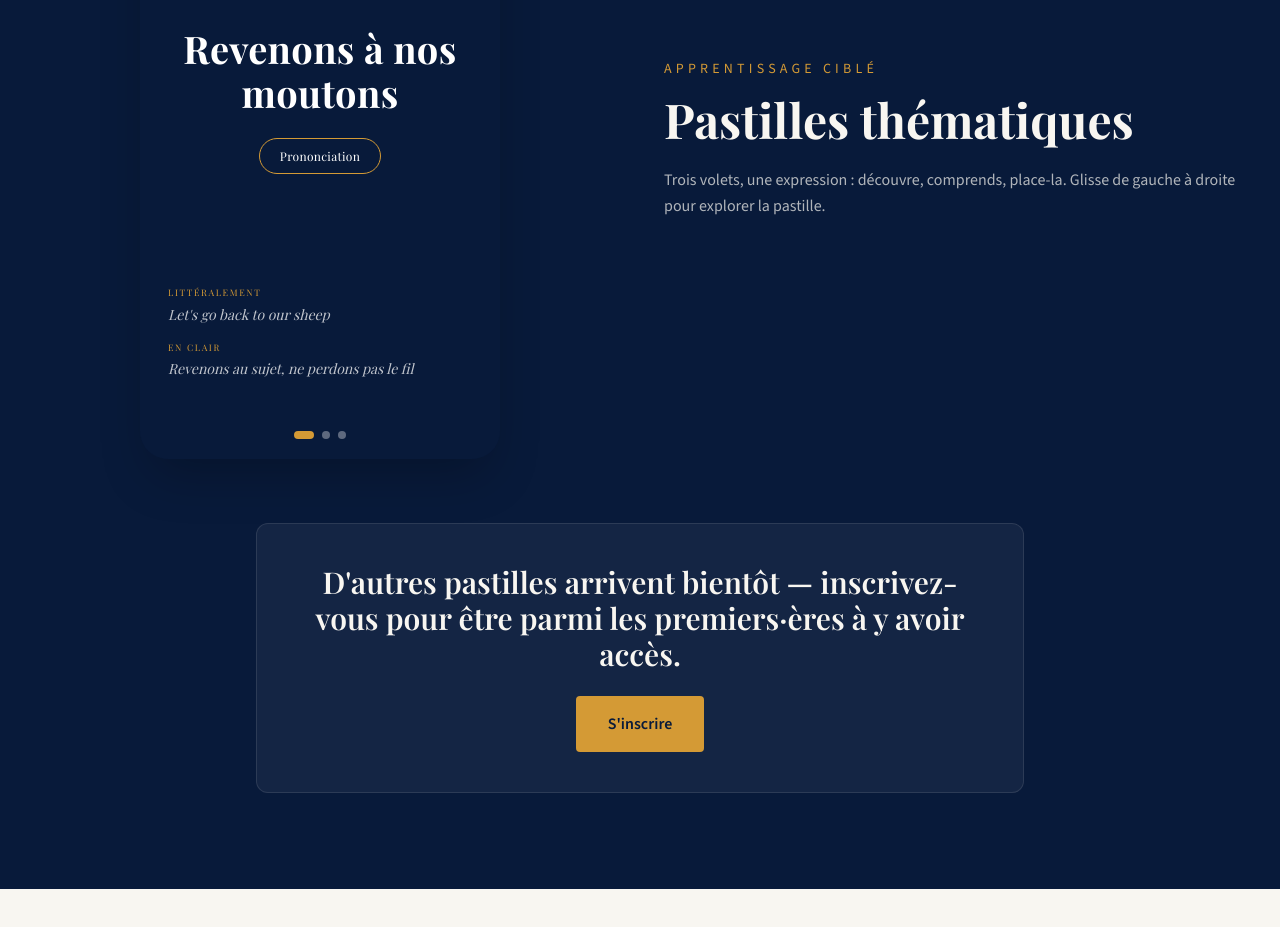
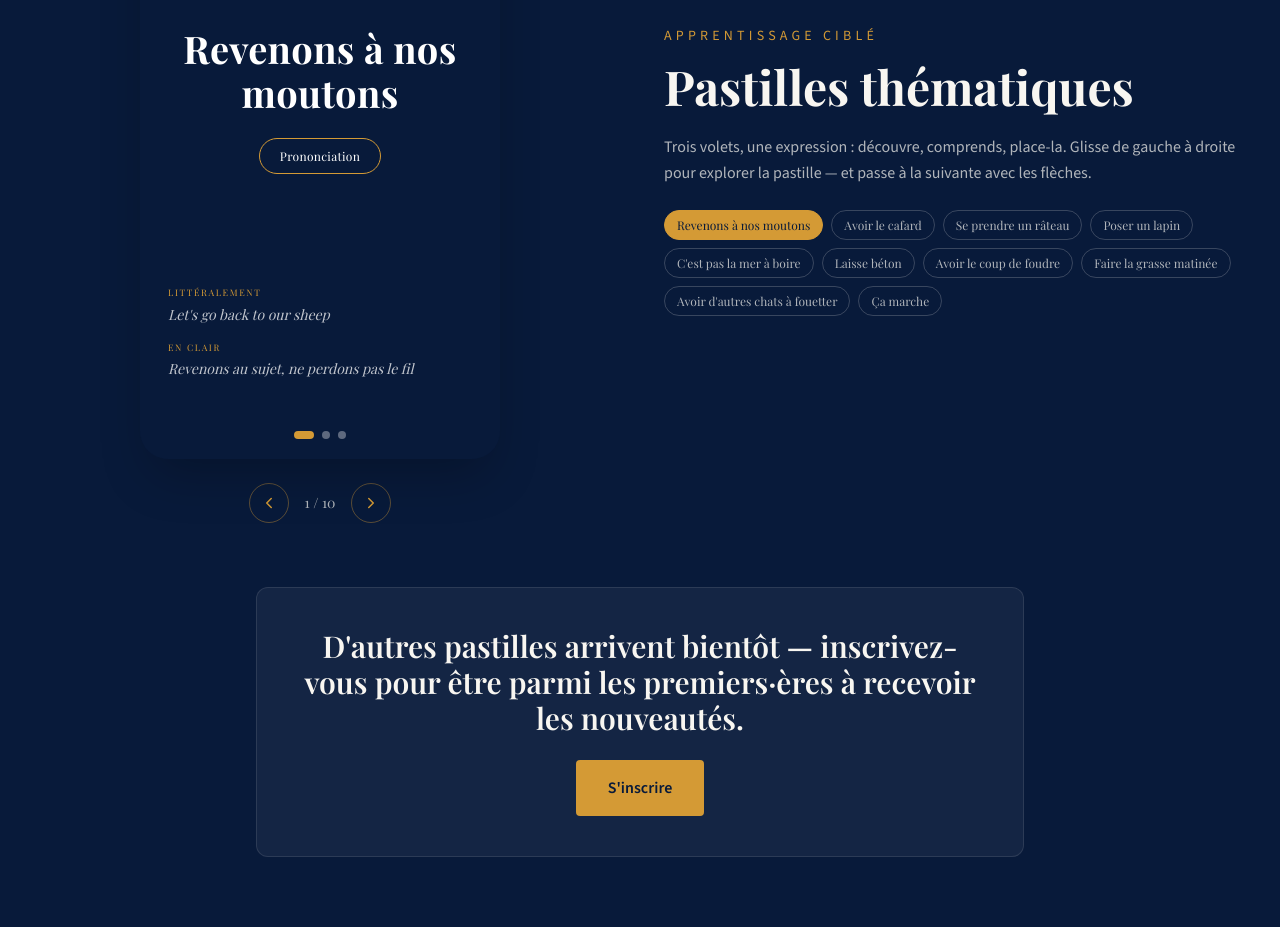
Before and after one commit to Cristin-A/oh-my-...-french, a React (Vite) app: page / in a window 1280 px wide. Shown: the part 2620-3547 px from the top of the page. Built offline with nearby package versions, Linux system fonts and the light colour scheme; the HTML template or start-up script is replaced by a standard one; a web font is replaced by a local one.

Commit message:
Changes
Co-authored-by: Cristin-A <92295059+Cristin-A@users.noreply.github.com>

```diff
--- a/src/components/Pastilles.tsx
+++ b/src/components/Pastilles.tsx
@@ -1,11 +1,17 @@
+import { useState } from "react";
 import { motion } from "framer-motion";
+import { ChevronLeft, ChevronRight } from "lucide-react";
 import { useLanguage } from "@/i18n/LanguageContext";
 import PastilleCard from "@/components/PastilleCard";
 import { PASTILLES } from "@/data/pastilles";
 
 const Pastilles = () => {
   const { t } = useLanguage();
-  const featured = PASTILLES[0];
+  const [index, setIndex] = useState(0);
+  const current = PASTILLES[index];
+
+  const prev = () => setIndex((i) => (i - 1 + PASTILLES.length) % PASTILLES.length);
+  const next = () => setIndex((i) => (i + 1) % PASTILLES.length);
 
   return (
     <section id="pastilles" className="py-24 bg-primary">
@@ -18,7 +24,30 @@ const Pastilles = () => {
             transition={{ duration: 0.6 }}
             className="order-2 lg:order-1"
           >
-            <PastilleCard pastille={featured} />
+            <div className="relative">
+              <PastilleCard key={current.id} pastille={current} />
+
+              {/* Prev / Next pastille controls */}
+              <div className="flex items-center justify-center gap-4 mt-6">
+                <button
+                  onClick={prev}
+                  aria-label="Pastille précédente"
+                  className="h-10 w-10 rounded-full border border-gold/40 text-gold hover:bg-gold/10 transition-colors flex items-center justify-center"
+                >
+                  <ChevronLeft size={18} />
+                </button>
+                <span className="font-display text-sm text-primary-foreground/70 tabular-nums">
+                  {index + 1} / {PASTILLES.length}
+                </span>
+                <button
+                  onClick={next}
+                  aria-label="Pastille suivante"
+                  className="h-10 w-10 rounded-full border border-gold/40 text-gold hover:bg-gold/10 transition-colors flex items-center justify-center"
+                >
+                  <ChevronRight size={18} />
+                </button>
+              </div>
+            </div>
           </motion.div>
 
           <motion.div
@@ -34,9 +63,27 @@ const Pastilles = () => {
             <h2 className="font-display text-4xl md:text-5xl font-bold text-primary-foreground mb-6">
               {t.capsules.title}
             </h2>
-            <p className="font-body text-base text-primary-foreground/70 leading-relaxed">
-              Trois volets, une expression : découvre, comprends, place-la. Glisse de gauche à droite pour explorer la pastille.
+            <p className="font-body text-base text-primary-foreground/70 leading-relaxed mb-6">
+              Trois volets, une expression : découvre, comprends, place-la. Glisse de gauche à droite pour explorer la pastille — et passe à la suivante avec les flèches.
             </p>
+
+            {/* Quick list of all pastilles */}
+            <ul className="flex flex-wrap gap-2">
+              {PASTILLES.map((p, i) => (
+                <li key={p.id}>
+                  <button
+                    onClick={() => setIndex(i)}
+                    className={`px-3 py-1.5 rounded-full text-xs font-display border transition-colors ${
+                      i === index
+                        ? "bg-gold text-primary border-gold"
+                        : "border-primary-foreground/20 text-primary-foreground/70 hover:border-gold hover:text-gold"
+                    }`}
+                  >
+                    {p.phrase}
+                  </button>
+                </li>
+              ))}
+            </ul>
           </motion.div>
         </div>
 
@@ -48,7 +95,7 @@ const Pastilles = () => {
           className="max-w-3xl mx-auto text-center bg-primary-foreground/5 border border-primary-foreground/10 rounded-xl p-10"
         >
           <p className="font-display text-2xl md:text-3xl font-semibold text-primary-foreground mb-6">
-            D'autres pastilles arrivent bientôt — inscrivez-vous pour être parmi les premiers·ères à y avoir accès.
+            D'autres pastilles arrivent bientôt — inscrivez-vous pour être parmi les premiers·ères à recevoir les nouveautés.
           </p>
           <a
             href="https://tally.so/r/J9kePo"
```
